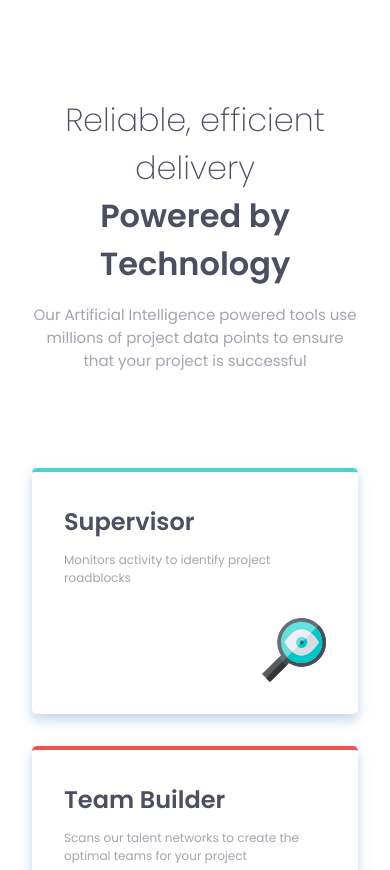
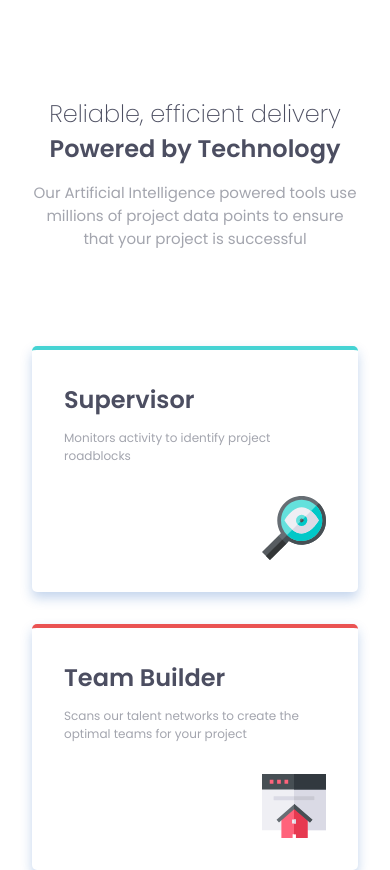
Before and after one commit to AlperMehmetOzdemir/front-end-mentor-four-card-feature, a plain HTML site: page index.html in a window 390 px wide. Shown: the top 870 px of the page. Drawn offline with Linux system fonts and the light colour scheme.

Commit message:
fixed font size for mobile

```diff
--- a/app/scss/_global.scss
+++ b/app/scss/_global.scss
@@ -16,8 +16,12 @@ body {
 }
 
 h1, h2 {
-  font-size: 2rem;
+  font-size: 1.5rem;
   margin: 0;
+
+  @include breakpoint-up(large) {
+    font-size: 2rem;
+  }
 }
 
 h1 {
```
Also changed, not shown: app/css/style.css, 1 other file.
